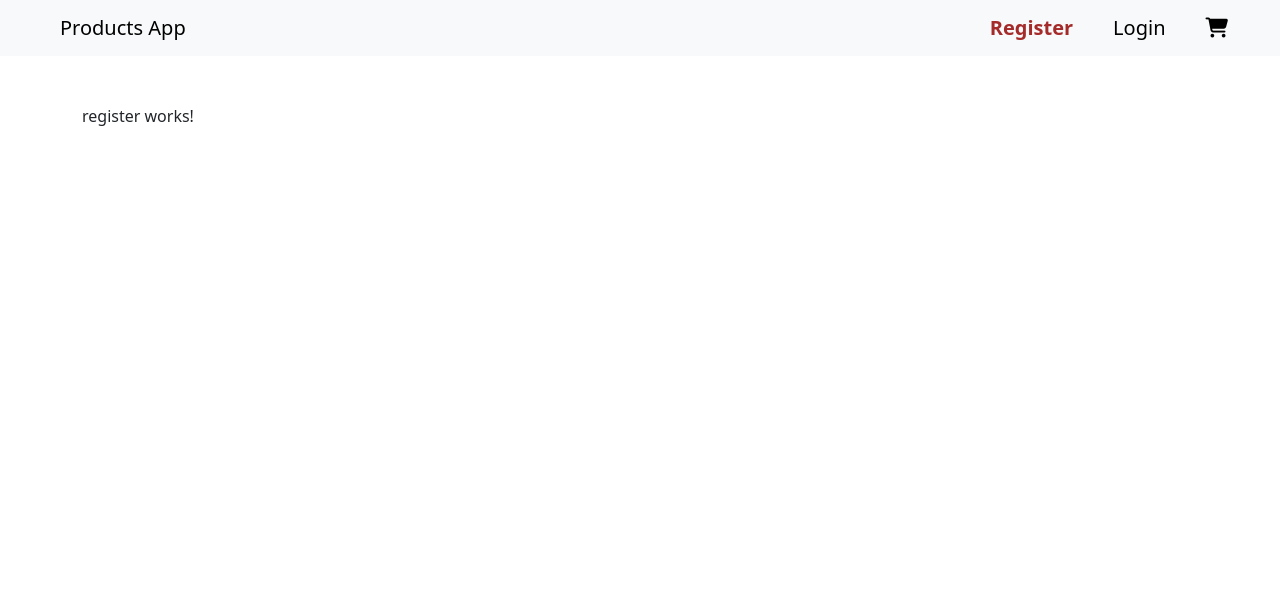
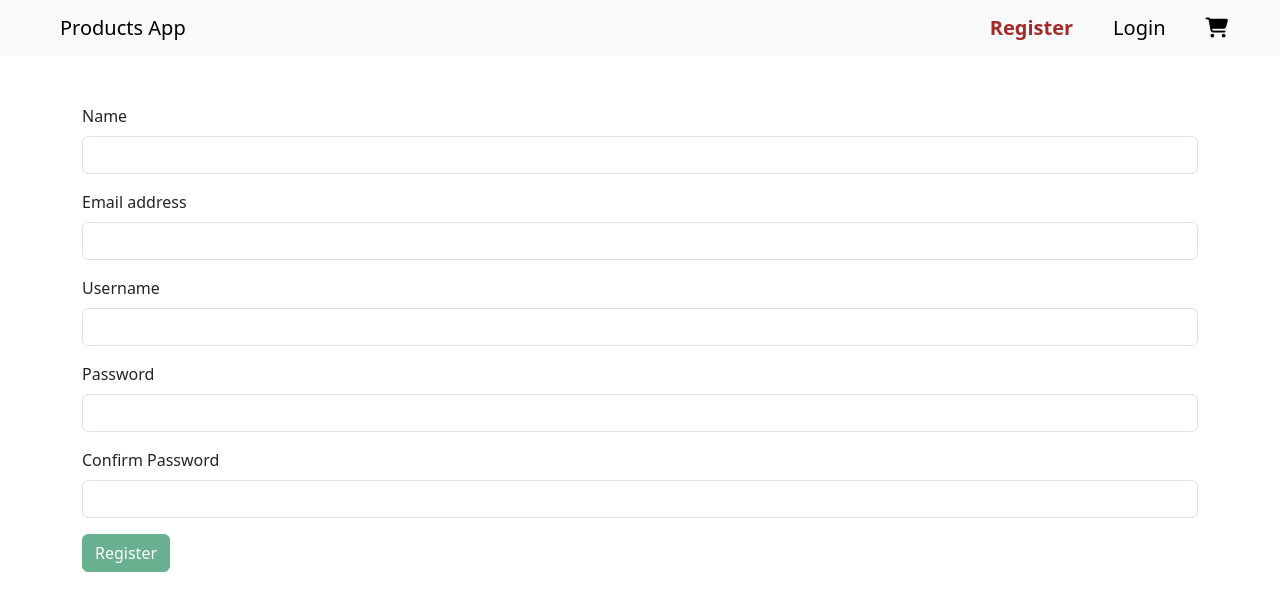
Before and after one commit to petersamyagaiby/E-Commerce-Angular, an Angular app: page /register in a window 1280 px wide. Shown: the top 610 px of the page. Built offline with nearby package versions, Linux system fonts and the light colour scheme.

Commit message:
Add Register and Login component

```diff
--- a/src/app/login/login.component.html
+++ b/src/app/login/login.component.html
@@ -1 +1,39 @@
-<p>login works!</p>
+<form [formGroup]="loginForm" (ngSubmit)="onSubmit()">
+  <div class="mb-3">
+    <label for="formEmail" class="form-label">Email address</label>
+    <input
+      type="email"
+      class="form-control"
+      id="formEmail"
+      formControlName="email"
+    />
+    @if (email?.invalid && email?.touched) {
+    <div class="form-text text-danger">
+      @if (email?.hasError('required')){
+      <span>Required</span>
+      } @if (email?.hasError('pattern')) {
+      <span>Please Enter Valid Email Address</span>
+      }
+    </div>
+    }
+  </div>
+  <div class="mb-3">
+    <label for="formPassword" class="form-label">Password</label>
+    <input
+      type="text"
+      class="form-control"
+      id="formPassword"
+      formControlName="password"
+    />
+  </div>
+  @if (password?.invalid && password?.touched) {
+  <div class="form-text text-danger">
+    @if (password?.hasError('required')) {
+    <span>Required</span>
+    } @if (password?.hasError('minlength')) {
+    <span>Password must be at least 6 characters</span>
+    }
+  </div>
+  }
+  <button type="submit" class="btn btn-primary">Submit</button>
+</form>
--- a/src/app/login/login.component.ts
+++ b/src/app/login/login.component.ts
@@ -1,12 +1,43 @@
 import { Component } from '@angular/core';
+import {
+  FormBuilder,
+  FormGroup,
+  ReactiveFormsModule,
+  Validators,
+} from '@angular/forms';
 
 @Component({
   selector: 'app-login',
   standalone: true,
-  imports: [],
+  imports: [ReactiveFormsModule],
   templateUrl: './login.component.html',
-  styleUrl: './login.component.css'
+  styleUrl: './login.component.css',
 })
 export class LoginComponent {
+  loginForm: FormGroup;
 
+  constructor(private fb: FormBuilder) {
+    this.loginForm = this.fb.group({
+      email: [
+        '',
+        [
+          Validators.required,
+          Validators.pattern('^[a-z0-9._%+-]+@[a-z0-9.-]+\\.[a-z]{2,4}$'),
+        ],
+      ],
+      password: ['', [Validators.required, Validators.minLength(6)]],
+    });
+  }
+
+  get email() {
+    return this.loginForm.get('email');
+  }
+
+  get password() {
+    return this.loginForm.get('password');
+  }
+
+  onSubmit() {
+    console.log(this.loginForm);
+  }
 }
--- /dev/null
+++ b/src/app/register/passwordMatch.ts
@@ -0,0 +1,12 @@
+import { AbstractControl } from '@angular/forms';
+
+export function passwordMatch(password: string, confirmPassword: string) {
+  return function (control: AbstractControl) {
+    const passwordValue = control.get(password)?.value;
+    const confirmPasswordValue = control.get(confirmPassword)?.value;
+    if (passwordValue === confirmPasswordValue) {
+      return null;
+    }
+    return { passwordMismatchError: true };
+  };
+}
--- a/src/app/register/register.component.html
+++ b/src/app/register/register.component.html
@@ -1 +1,103 @@
-<p>register works!</p>
+<form [formGroup]="registerForm">
+  <div class="mb-3">
+    <label for="formName" class="form-label">Name</label>
+    <input
+      type="text"
+      class="form-control"
+      id="formName"
+      aria-describedby="emailHelp"
+      formControlName="name"
+    />
+    @if (name?.invalid && name?.touched) {
+    <div class="form-text text-danger">
+      @if (name?.hasError('required')){
+      <span>Required</span>
+      } @if (name?.hasError('minlength')) {
+      <span>Name must be at least 6 characters</span>
+      }
+    </div>
+    }
+  </div>
+  <div class="mb-3">
+    <label for="formEmail" class="form-label">Email address</label>
+    <input
+      type="email"
+      class="form-control"
+      id="formEmail"
+      formControlName="email"
+    />
+    @if (email?.invalid && email?.touched) {
+    <div class="form-text text-danger">
+      @if (email?.hasError('required')){
+      <span>Required</span>
+      } @if (email?.hasError('pattern')) {
+      <span>Please Enter Valid Email Address</span>
+      }
+    </div>
+    }
+  </div>
+  <div class="mb-3">
+    <label for="formUsername" class="form-label">Username</label>
+    <input
+      type="text"
+      class="form-control"
+      id="formUsername"
+      aria-describedby="emailHelp"
+      formControlName="username"
+    />
+    @if (username?.invalid && username?.touched) {
+    <div class="form-text text-danger">
+      @if (username?.hasError('required')){
+      <span>Required</span>
+      } @else if (username?.hasError('minlength')) {
+      <span>Username must be at least 6 characters</span>
+      } @else if (username?.hasError('pattern')) {
+      <span>No Space Allowed</span>
+      }
+    </div>
+    }
+  </div>
+  <div class="mb-3">
+    <label for="formPassword" class="form-label">Password</label>
+    <input
+      type="text"
+      class="form-control"
+      id="formPassword"
+      formControlName="password"
+    />
+    @if (password?.invalid && password?.touched) {
+    <div class="form-text text-danger">
+      @if (password?.hasError('required')){
+      <span>Required</span>
+      } @else if (password?.hasError('minlength')) {
+      <span>Password must be at least 8 characters</span>
+      } @else if (password?.hasError('pattern')) {
+      <span>Please Enter Strong Password</span>
+      }
+    </div>
+    }
+  </div>
+  <div class="mb-3">
+    <label for="formConfirmPassword" class="form-label">Confirm Password</label>
+    <input
+      type="text"
+      class="form-control"
+      id="formConfirmPassword"
+      formControlName="confirmPassword"
+    />
+    @if (confirmPassword?.touched) {
+    <div class="form-text text-danger">
+      @if (registerForm.errors?.['passwordMismatchError']){
+      <span>Passwords does not match</span>
+      }
+    </div>
+    }
+  </div>
+  <button
+    type="submit"
+    class="btn btn-success"
+    [disabled]="registerForm.invalid"
+  >
+    Register
+  </button>
+</form>
--- a/src/app/register/register.component.ts
+++ b/src/app/register/register.component.ts
@@ -1,12 +1,76 @@
 import { Component } from '@angular/core';
+import {
+  FormBuilder,
+  FormGroup,
+  ReactiveFormsModule,
+  Validators,
+} from '@angular/forms';
+import { passwordMatch } from './passwordMatch';
 
 @Component({
   selector: 'app-register',
   standalone: true,
-  imports: [],
+  imports: [ReactiveFormsModule],
   templateUrl: './register.component.html',
-  styleUrl: './register.component.css'
+  styleUrl: './register.component.css',
 })
 export class RegisterComponent {
+  registerForm: FormGroup;
 
+  constructor(private fb: FormBuilder) {
+    this.registerForm = this.fb.group(
+      {
+        name: ['', [Validators.required, Validators.minLength(6)]],
+        email: [
+          '',
+          [
+            Validators.required,
+            Validators.pattern('^[a-z0-9._%+-]+@[a-z0-9.-]+\\.[a-z]{2,3}$'),
+          ],
+        ],
+        username: [
+          '',
+          [
+            Validators.required,
+            Validators.minLength(6),
+            Validators.pattern('^[^ ]*$'),
+          ],
+        ],
+        password: [
+          '',
+          [
+            Validators.required,
+            Validators.minLength(8),
+            Validators.pattern(
+              '^(?=.*[a-z])(?=.*[A-Z])(?=.*[0-9])(?=.*[!@#$%.^&*])([^ \t\n\r\f]+)$'
+            ),
+          ],
+        ],
+        confirmPassword: ['', Validators.required],
+      },
+      {
+        validators: passwordMatch('password', 'confirmPassword'),
+      }
+    );
+  }
+
+  get name() {
+    return this.registerForm.get('name');
+  }
+
+  get email() {
+    return this.registerForm.get('email');
+  }
+
+  get username() {
+    return this.registerForm.get('username');
+  }
+
+  get password() {
+    return this.registerForm.get('password');
+  }
+
+  get confirmPassword() {
+    return this.registerForm.get('confirmPassword');
+  }
 }
```
